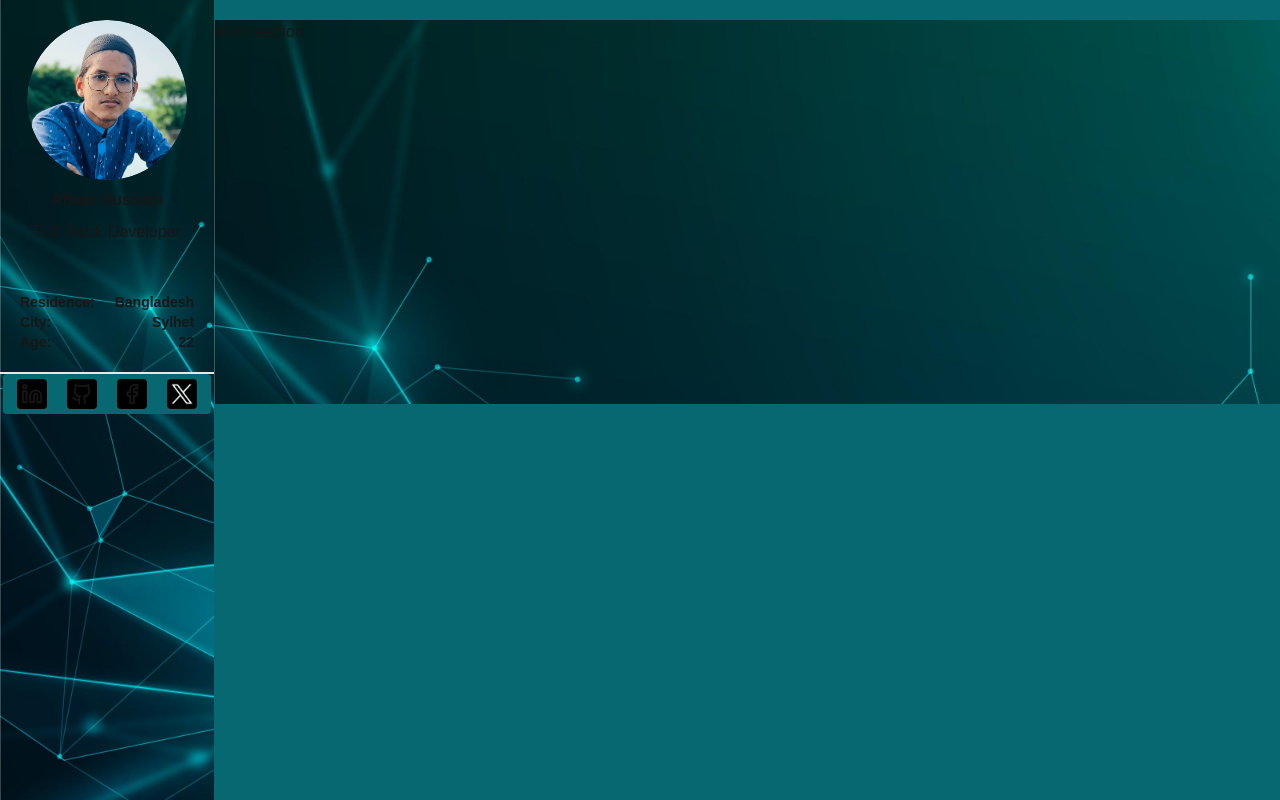
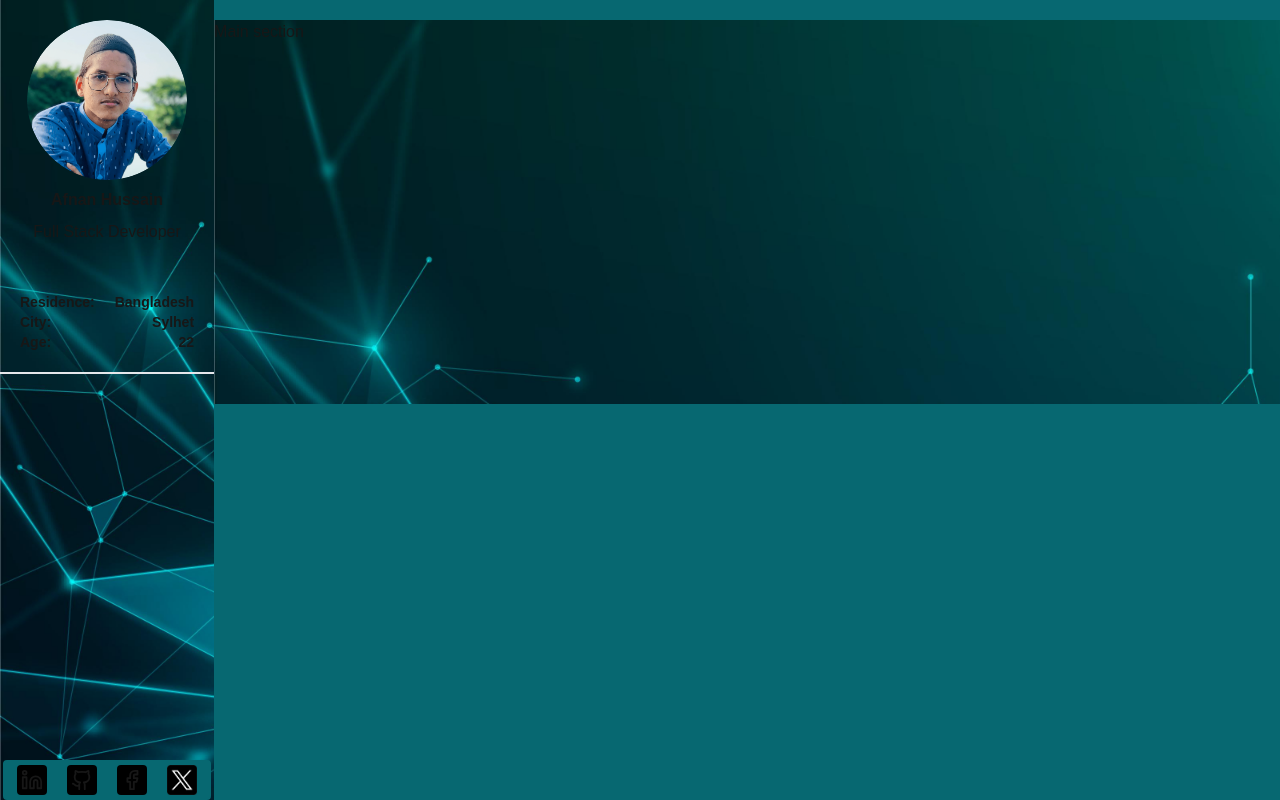
Before and after one commit to afnanhussain2002/my-portfolio, a Next.js app: page / in a window 1280 px wide. Shown: the top 800 px of the page. Built offline with nearby package versions, Linux system fonts and the light colour scheme.

Commit message:
add flex on sidebar

```diff
--- a/app/page.tsx
+++ b/app/page.tsx
@@ -6,7 +6,7 @@ import React from 'react'
 const MainPage = () => {
   return (
     <main className='flex flex-col md:flex-row'>
-      <section className='w-72 h-screen bg-[url("../public/images/mainBg.jpg")] bg-cover'>
+      <section className='w-72 h-screen bg-[url("../public/images/mainBg.jpg")] bg-cover flex flex-col justify-between'>
        <Profile />
        <Footer/>
       </section>
```
